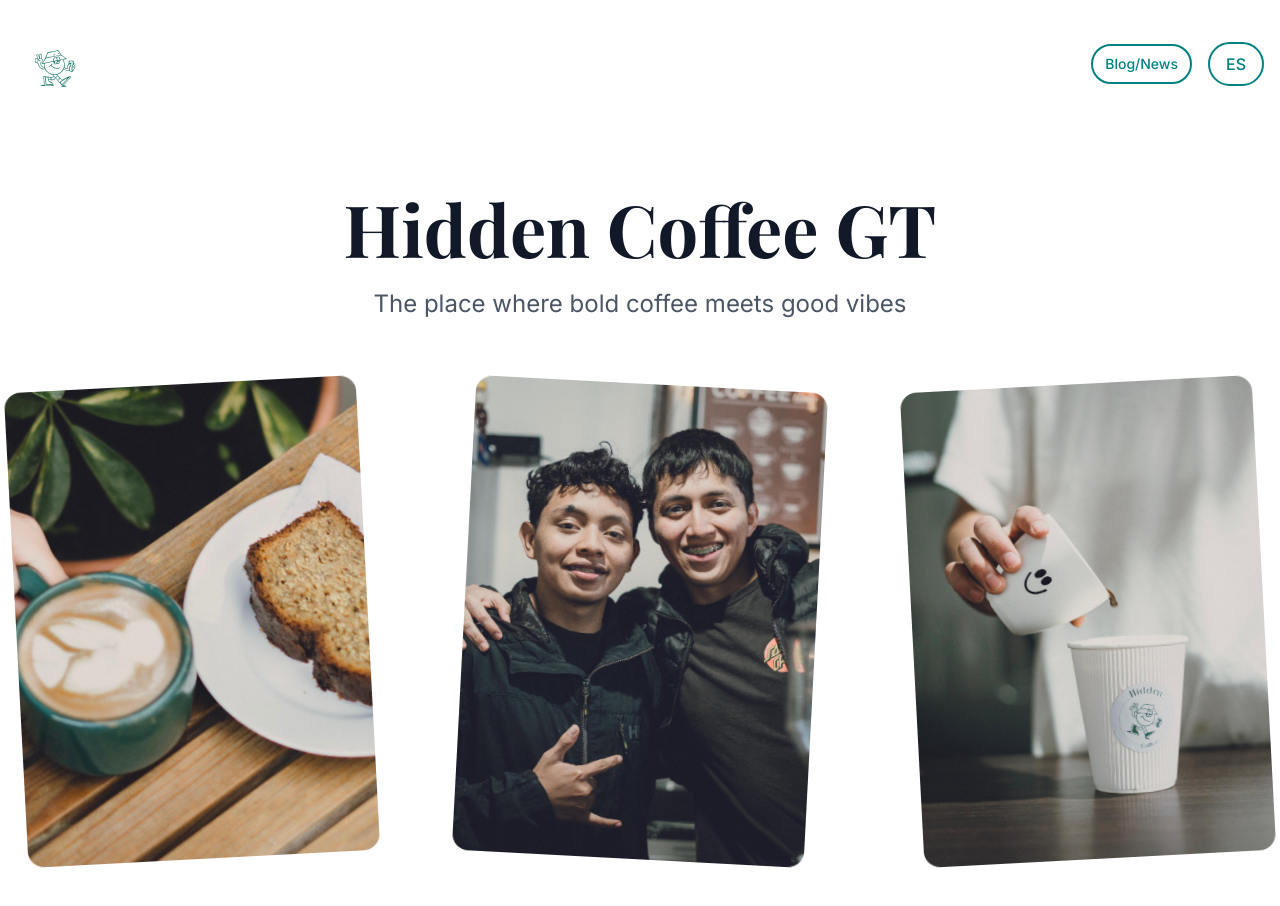
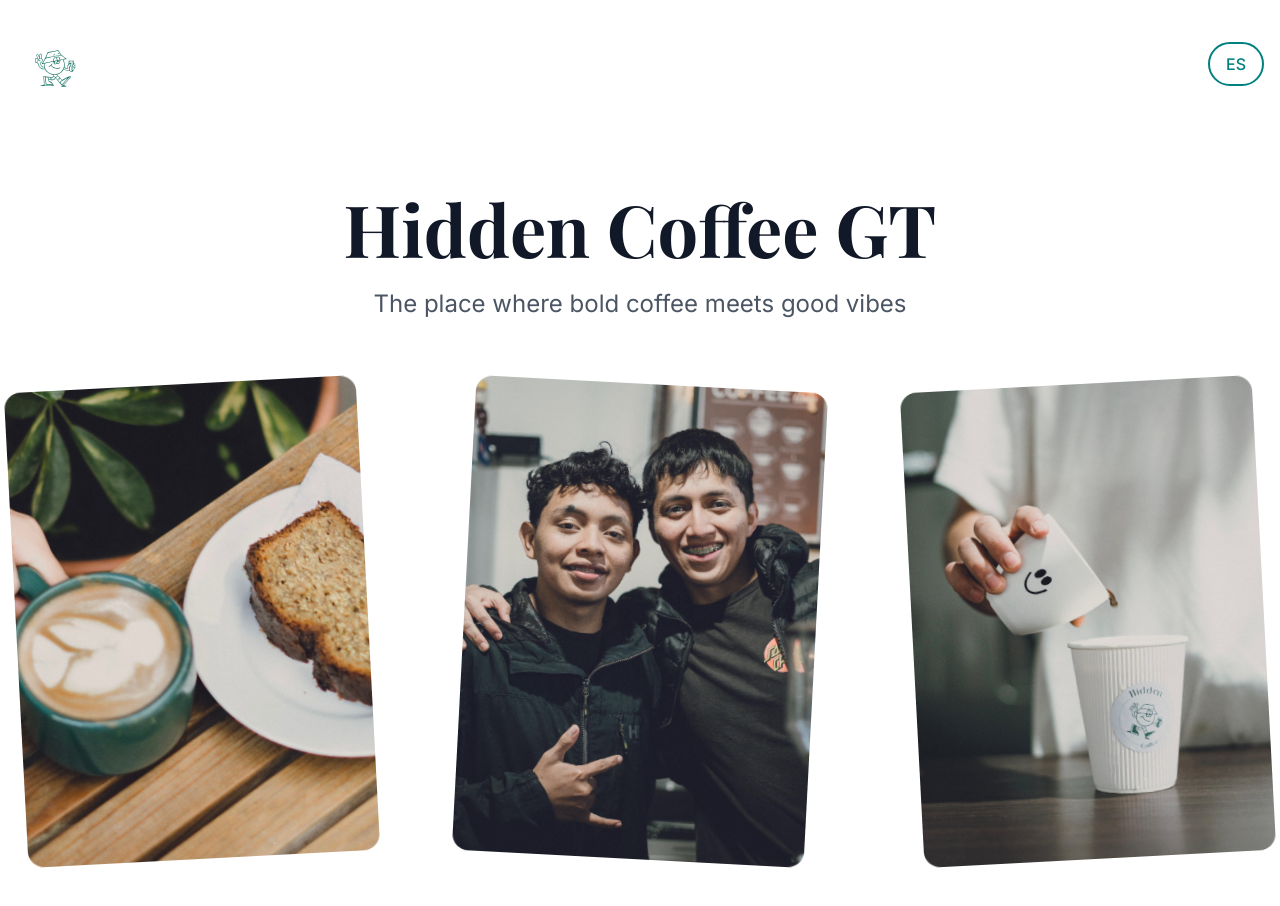
Before and after one commit to YuyenMarcus/hidden-coffee-gt-website, a Next.js app: page / in a window 1280 px wide. Shown: the top 906 px of the page. Built offline with nearby package versions, Linux system fonts and the light colour scheme; a web font is replaced by a local one.

Commit message:
remove: remove Blog & News navigation links from header

```diff
--- a/src/components/Header.tsx
+++ b/src/components/Header.tsx
@@ -45,13 +45,6 @@
 
         {/* Desktop Navigation */}
         <nav className="hidden md:flex items-center gap-4">
-          <Link
-            href="/blog-simple"
-            className="relative z-50 px-3 py-2 rounded-full border-2 border-teal text-teal hover:bg-teal hover:text-white transition-colors duration-300 font-medium text-sm"
-          >
-            Blog/News
-          </Link>
-
           <button
             onClick={toggleLanguage}
             className="relative z-50 px-4 py-2 rounded-full border-2 border-teal text-teal hover:bg-teal hover:text-white transition-colors duration-300 font-medium"
@@ -95,14 +88,6 @@
         {isMobileMenuOpen && (
           <div className="absolute top-full left-0 right-0 bg-white shadow-lg border-t border-gray-200 md:hidden">
             <div className="container px-4 py-4 space-y-4">
-              <Link
-                href="/blog-simple"
-                className="block px-4 py-3 rounded-lg border-2 border-teal text-teal hover:bg-teal hover:text-white transition-colors duration-300 font-medium text-center"
-                onClick={() => setIsMobileMenuOpen(false)}
-              >
-                Blog/News
-              </Link>
-
               <button
                 onClick={() => {
                   toggleLanguage()
```
